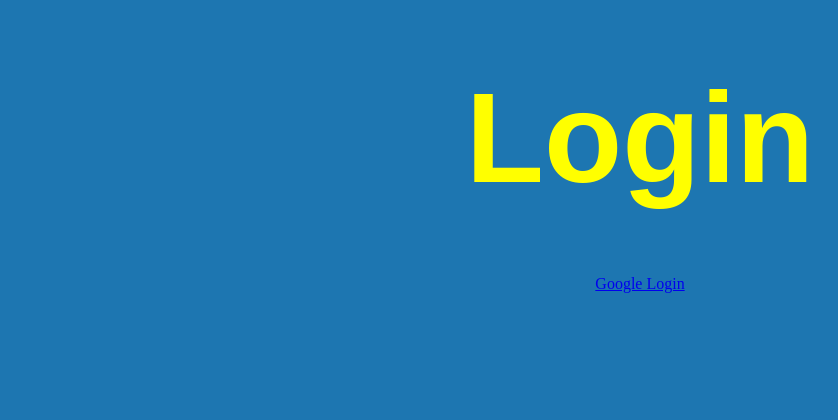
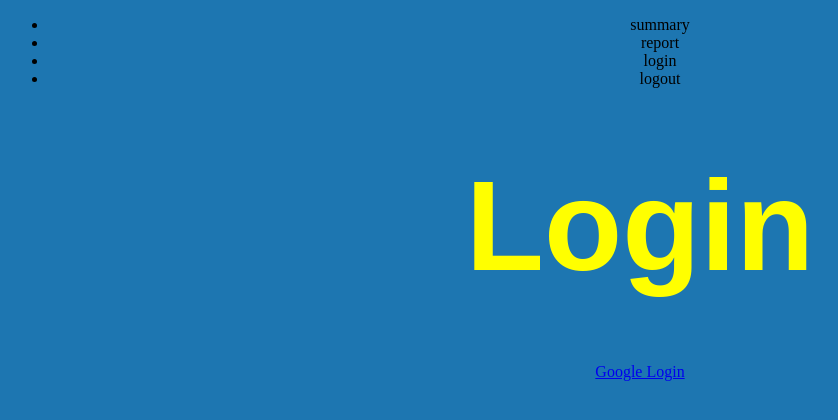
Before and after one commit to code4ny/NYSecure, a Flask app: page / in a window 1280 px wide. Shown: the top 420 px of the page, without its empty margins (0-838 px from the left). Run offline with Flask 2, Linux system fonts and the light colour scheme.

Commit message:
add menu bar

```diff
--- a/app/templates/index.html
+++ b/app/templates/index.html
@@ -9,6 +9,15 @@
     <link rel="stylesheet" href="/static/styles.css" />
   </head>
   <body>
+    <!-- Hin: menu bar for summary, reporting location, login/logout page -->
+    <nav>
+      <ul>
+        <li href /summary>summary</li>
+        <li href /reporting>report</li>
+        <li href /login>login</li>
+        <li href /logout>logout</li>
+      </ul>
+    </nav>
     <h1>Login</h1>
     {% if authenticated %}
     <p>
```
